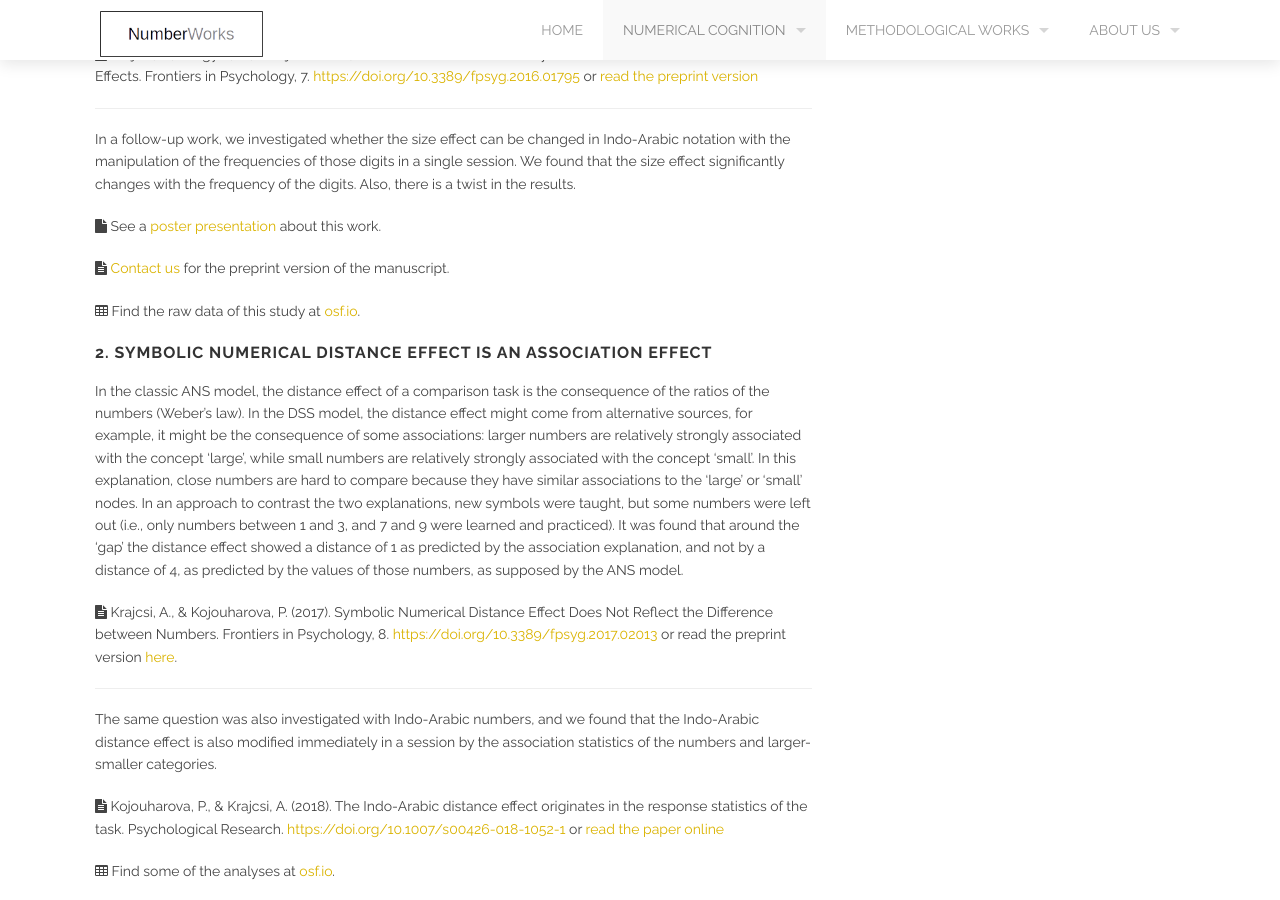
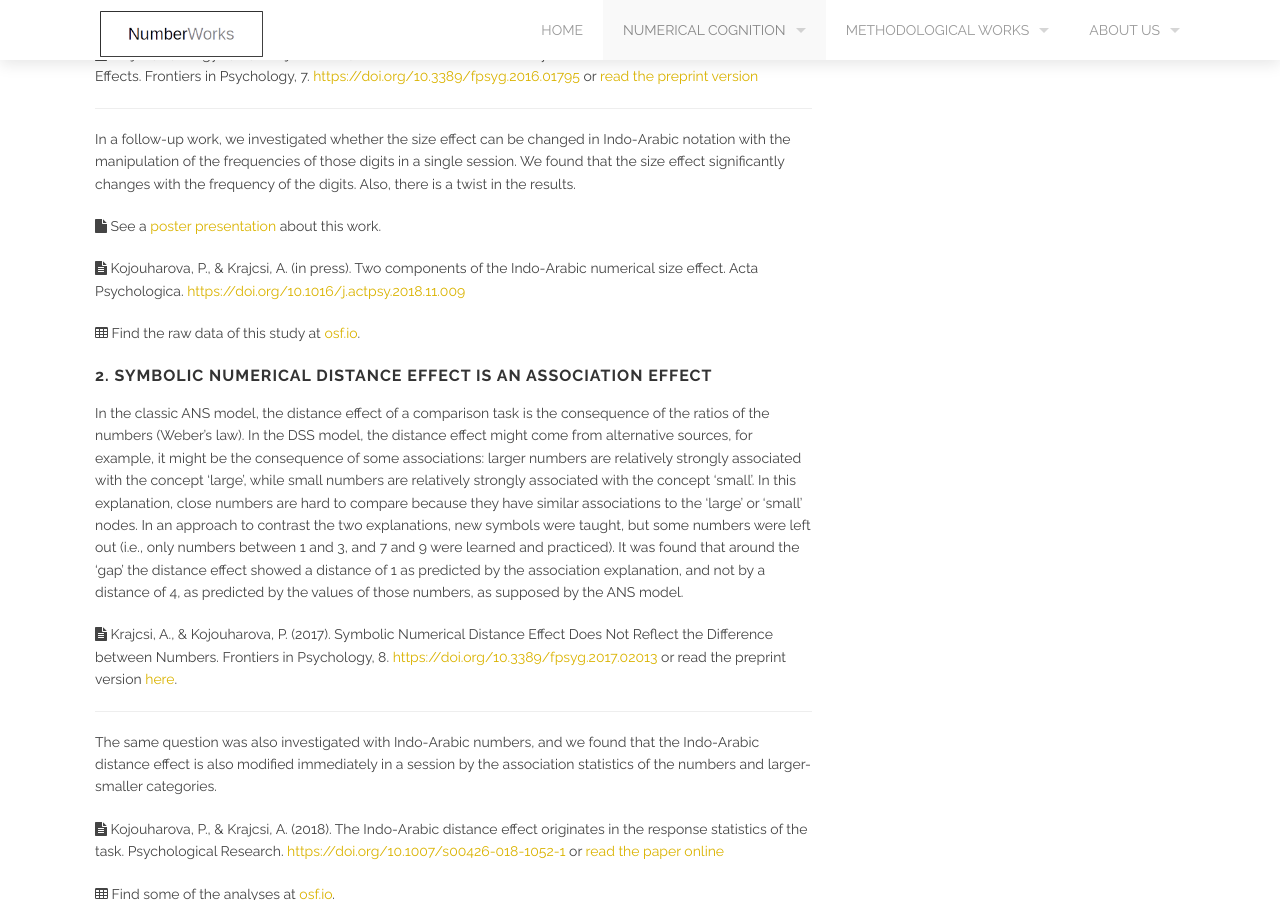
Before and after one commit to theNumberWorks/numberworks_website, a Jekyll site: the page built from discrete_semantic_system.md, in a window 1280 px wide and 900 px high, scrolled down 1498 px. Built offline with Jekyll 4.4.1, drawn with Linux system fonts in a browser that asks for light colours.

Commit message:
in press Acta Psychologica paper

```diff
--- a/discrete_semantic_system.md
+++ b/discrete_semantic_system.md
@@ -32,7 +32,8 @@ In a follow-up work, we investigated whether the size effect can be changed in I
 
 <i class='fa fa-file'></i> See a [poster presentation](http://www.cecog.eu/pastConf_pic/2017/posters/Petia_The%20numerical%20size%20effect%20in%20symbolic%20numbers%20and%20everyday%20number%20frequency%2020170522.pdf) about this work.
 
-<i class='fa fa-file-text'></i> [Contact us](mailto:krajcsi+ANS_site@gmail.com?subject=Indo-Arabic%20size%20effect%20manuscript%20request) for the preprint version of the manuscript.
+<i class='fa fa-file-text'></i> Kojouharova, P., & Krajcsi, A. (in press). Two components of the Indo-Arabic numerical size effect. Acta Psychologica. [https://doi.org/10.1016/j.actpsy.2018.11.009](https://doi.org/10.1016/j.actpsy.2018.11.009)
+
 
 <i class='fa fa-table'></i> Find the raw data of this study at [osf.io](https://osf.io/2hrms/).
 
```
